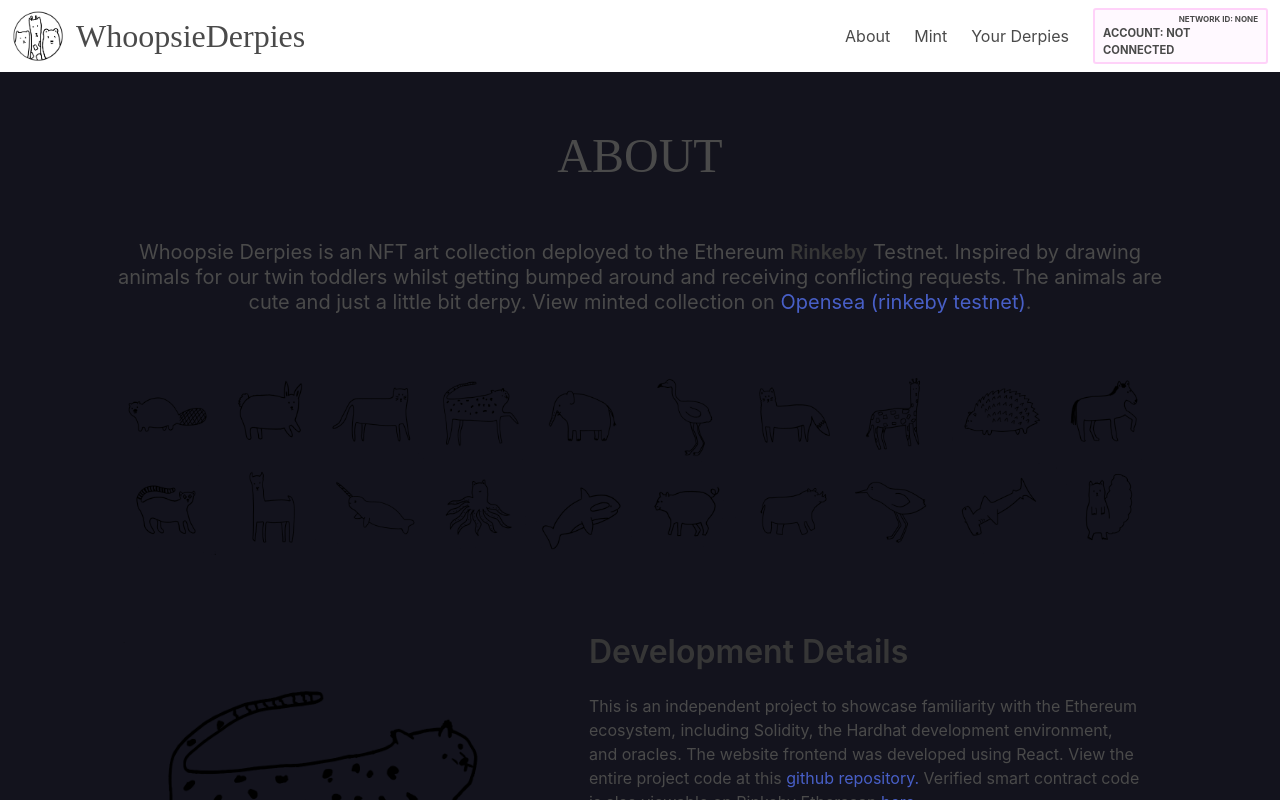
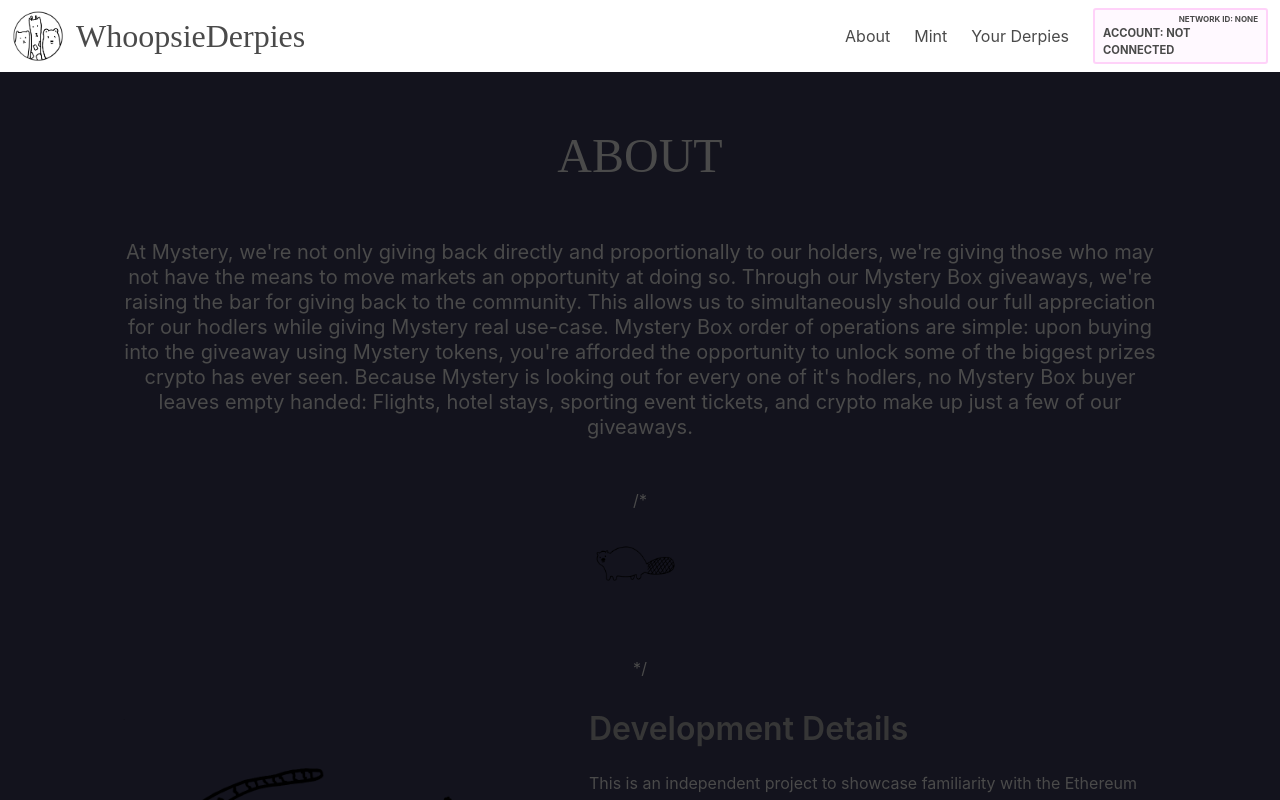
Before and after one commit to x-Code-x/react-nft, a React (Create React App) app in the folder frontend-react/: page / in a window 1280 px wide. Shown: the top 800 px of the page. Built offline with nearby package versions, Linux system fonts and the light colour scheme; a web font is replaced by a local one.

Commit message:
Update About.js

```diff
--- a/frontend-react/src/components/About.js
+++ b/frontend-react/src/components/About.js
@@ -31,77 +31,16 @@ const About = ({ setSelectedTab }) => {
       <section className="section has-text-centered pb-0 container">
         <h1 className="shizuru pb-6">ABOUT</h1>
         <h2 className="subtitle pb-6 mb-0 custom-smaller-mobile-text">
-          Whoopsie Derpies is an NFT art collection deployed to the Ethereum <strong>Rinkeby</strong> Testnet. Inspired
-          by drawing animals for our twin toddlers whilst getting bumped around and receiving conflicting requests. The
-          animals are cute and just a little bit derpy. View minted collection on{" "}
-          <a href="https://testnets.opensea.io/collection/whoopsiederpies" target="_blank">
-            Opensea (rinkeby testnet)
-          </a>
-          .
+          At Mystery, we're not only giving back directly and proportionally to our holders, we're giving those who may not have the means to move markets an opportunity at doing so. Through our Mystery Box giveaways, we're raising the bar for giving back to the community. This allows us to simultaneously should our full appreciation for our hodlers while giving Mystery real use-case.
+          Mystery Box order of operations are simple: upon buying into the giveaway using Mystery tokens, you're afforded the opportunity to unlock some of the biggest prizes crypto has ever seen.
+          Because Mystery is looking out for every one of it's hodlers, no Mystery Box buyer leaves empty handed: Flights, hotel stays, sporting event tickets, and crypto make up just a few of our giveaways.
         </h2>
 
-        <div className="is-flex is-flex-wrap-wrap is-justify-content-center mb-6 custom-mobile-margin">
+/*        <div className="is-flex is-flex-wrap-wrap is-justify-content-center mb-6 custom-mobile-margin">
           <figure className="image is-96x96 mr-2 custom-mobile-img">
             <img src={Beaver} />
           </figure>
-          <figure className="image is-96x96 mr-2 custom-mobile-img">
-            <img src={Bunny} />
-          </figure>
-          <figure className="image is-96x96 mr-2 custom-mobile-img">
-            <img src={Cat} />
-          </figure>
-          <figure className="image is-96x96 mr-2 custom-mobile-img">
-            <img src={Cheetah} />
-          </figure>
-          <figure className="image is-96x96 mr-2 custom-mobile-img">
-            <img src={Elephant} />
-          </figure>
-          <figure className="image is-96x96 mr-2 custom-mobile-img">
-            <img src={Flamingo} />
-          </figure>
-          <figure className="image is-96x96 mr-2 custom-mobile-img">
-            <img src={Fox} />
-          </figure>
-          <figure className="image is-96x96 mr-2 custom-mobile-img">
-            <img src={Giraffe} />
-          </figure>
-          <figure className="image is-96x96 mr-2 custom-mobile-img">
-            <img src={Hedgie} />
-          </figure>
-          <figure className="image is-96x96 mr-2 custom-mobile-img">
-            <img src={Horse} />
-          </figure>
-          <figure className="image is-96x96 mr-2 custom-mobile-img">
-            <img src={Lemur} />
-          </figure>
-          <figure className="image is-96x96 mr-2 custom-mobile-img">
-            <img src={Llama} />
-          </figure>
-          <figure className="image is-96x96 mr-2 custom-mobile-img">
-            <img src={Narwhal} />
-          </figure>
-          <figure className="image is-96x96 mr-2 custom-mobile-img">
-            <img src={Octopus} />
-          </figure>
-          <figure className="image is-96x96 mr-2 custom-mobile-img">
-            <img src={Orca} />
-          </figure>
-          <figure className="image is-96x96 mr-2 custom-mobile-img">
-            <img src={Pig} />
-          </figure>
-          <figure className="image is-96x96 mr-2 custom-mobile-img">
-            <img src={Rhino} />
-          </figure>
-          <figure className="image is-96x96 mr-2 custom-mobile-img">
-            <img src={Sandpiper} />
-          </figure>
-          <figure className="image is-96x96 mr-2 custom-mobile-img">
-            <img src={Shark} />
-          </figure>
-          <figure className="image is-96x96 mr-2 custom-mobile-img">
-            <img src={Squirrel} />
-          </figure>
-        </div>
+        </div> */
       </section>
 
       <section className="section pt-0">
```
